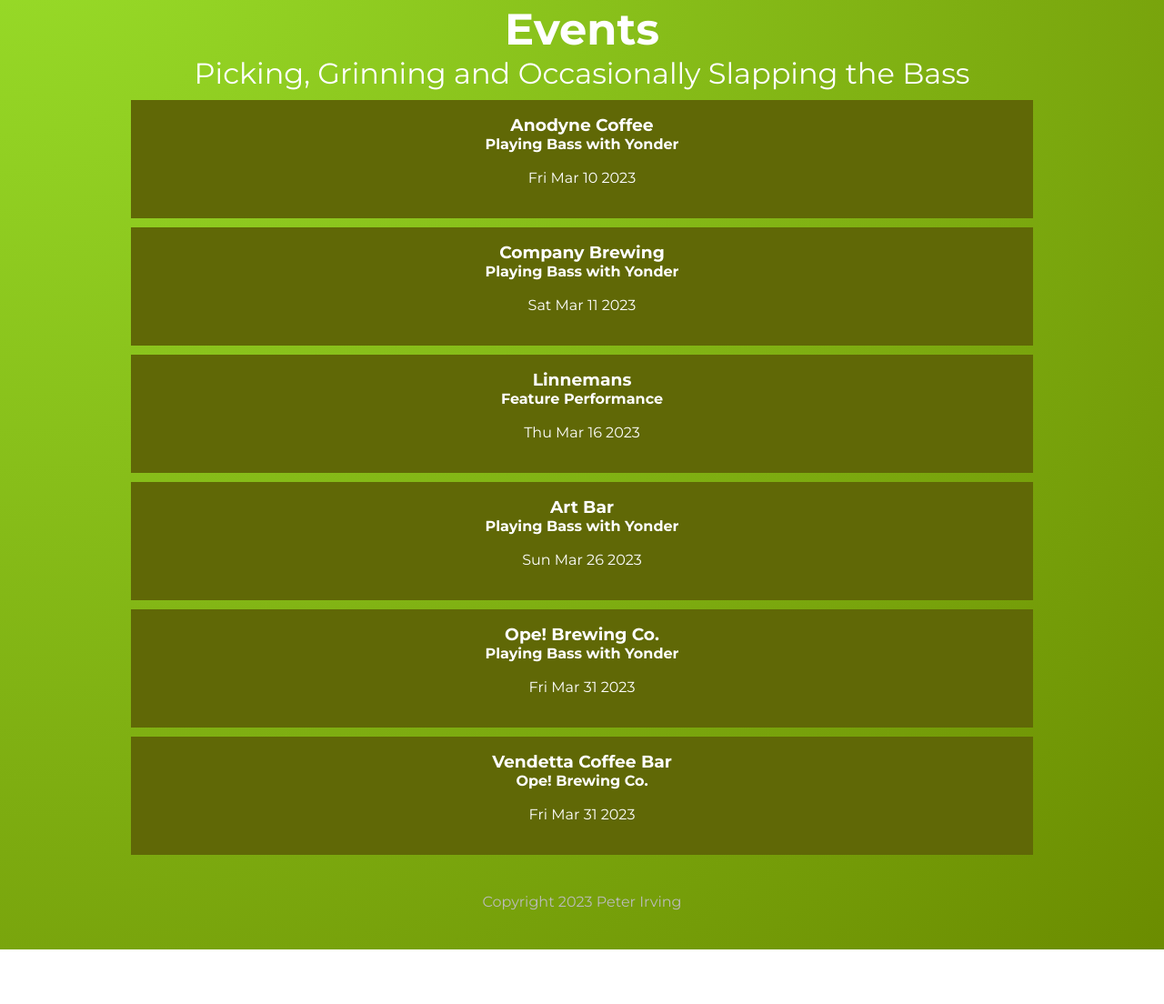
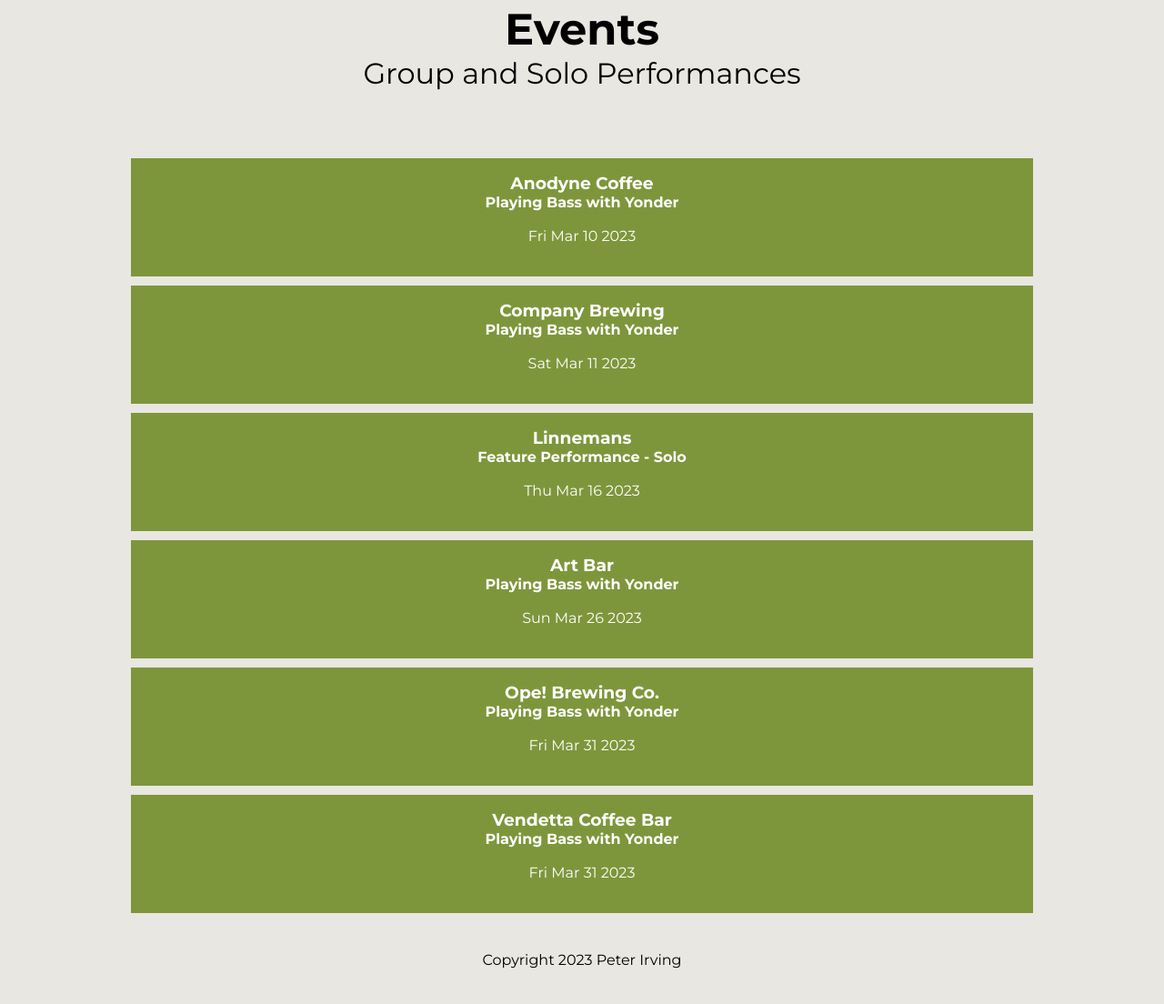
Before and after one commit to peterIrving/peterirving.live, a Gatsby site: page /events in a window 1280 px wide. Shown: the part 180-1284 px from the top of the page at 91% size. Before the commit the page ends 1224 px from the top, so only its background shows below. Built offline with nearby package versions, Linux system fonts and the light colour scheme; Gatsby itself is replaced by a stand-in of ours.

Commit message:
changed coloring

```diff
--- a/src/components/home_view.tsx
+++ b/src/components/home_view.tsx
@@ -1,9 +1,6 @@
 import React from "react";
 import { Link } from "gatsby"
 import * as  styles from "../styles/home.module.css"
-
-// @ts-ignore
-import BackgroundImage from "../images/green_background_vertical_low_quality.png";
 import Layout from "./page_content";
 
 const HomeView = () => (<Layout>
@@ -11,9 +8,8 @@
         <div>
             <h2>Welcome</h2>
             <h3> Peter Irving</h3>
-            <p>Generally Steppy Folk Music</p>
+            <p>Roots Americana Music</p>
             <Link className={styles.btn} to="/tunes">My Tunes</Link>
-
         </div>
     </section>
 </Layout>)
--- a/src/pages/events.tsx
+++ b/src/pages/events.tsx
@@ -10,7 +10,7 @@
 
 const listOfEvents = [
     new EventModel(
-        "Feature Performance",
+        "Feature Performance - Solo",
         "Linnemans",
         new Date("2023-03-15"),
     ),
@@ -34,7 +34,7 @@
         new Date("2023-03-30"),
     ),
     new EventModel(
-        "Ope! Brewing Co.",
+        "Playing Bass with Yonder",
         "Vendetta Coffee Bar",
         new Date("2023-03-30"),
     ),
@@ -56,10 +56,10 @@
     return (<Layout>
         <div className={subpageStyles.subpage}>
             <h2>Events</h2>
-            <h3>Picking, Grinning and Occasionally Slapping the Bass</h3>
+            <h3>Group and Solo Performances</h3>
             <div className={eventStyles.events} >
                 {filteredList.map((event, index) =>
-                    <div key={index}>
+                    <div className={eventStyles.events} key={index}>
                         <h3> {event.venueName}</h3>
                         <h4>{event.projectName}</h4>
                         <p>{event.startDate.toDateString()}</p>
--- a/src/styles/events.module.css
+++ b/src/styles/events.module.css
@@ -1,15 +1,18 @@
-/* .events ul {
-    display: table;
-} */
-
 .events div {
-    background-color: rgb(96, 104, 6);
+    background-color: var(--ivy);
     width: 80%;
-    /* height: 100px; */
     margin: 10px auto;
     padding: 16px;
-    /* text-align: center; */
-    /* display: flex; */
-    /* flex-direction: row; */
-    /* align-items: center; */
 }
+
+.events p {
+    color: white;
+}
+
+.events h3 {
+    color: white;
+}
+
+.events h4 {
+    color: white;
+}
--- a/src/styles/global_styles.css
+++ b/src/styles/global_styles.css
@@ -1,11 +1,16 @@
 @import url('https://fonts.googleapis.com/css2?family=Montserrat:wght@300;400;500;700&display=swap');
+
+:root {
+  --background: #E8E7E1;
+  --ivy: #7E963B;
+}
 
 * {
   margin: 0;
   padding: 0;
   text-decoration: none;
   font-family: "Montserrat";
-  color: white;
+  color: black;
 }
 
 html,
@@ -14,8 +19,9 @@
 }
 
 body {
-  background: radial-gradient(at top left, rgb(155, 225, 43) 0%, rgb(107, 140, 0) 100%);
-  background-repeat: no-repeat;
+  /* background: radial-gradient(at top left, rgb(155, 225, 43) 0%, rgb(107, 140, 0) 100%); */
+  /* background-repeat: no-repeat; */
+  background-color: var(--background);
 }
 
 p {
@@ -56,6 +62,6 @@
 
 footer p {
   text-align: center;
-  color: #bbb;
+  /* color: #bbb; */
   margin: 40px auto;
 }
--- a/src/styles/home.module.css
+++ b/src/styles/home.module.css
@@ -17,7 +17,8 @@
 
 .btn {
     display: inline-block;
-    background: #2c29d4;
+    background: var(--ivy);
+    color: white;
     padding: 10px 16px;
     border-radius: 10px;
     margin-top: 20px;
--- a/src/styles/subpage.module.css
+++ b/src/styles/subpage.module.css
@@ -10,4 +10,5 @@
 .subpage>h3 {
     font-size: 2em;
     font-weight: 400;
+    padding-bottom: 2em;
 }
```
Also changed, not shown: src/components/tune_body.tsx (+4 -3 lines).
